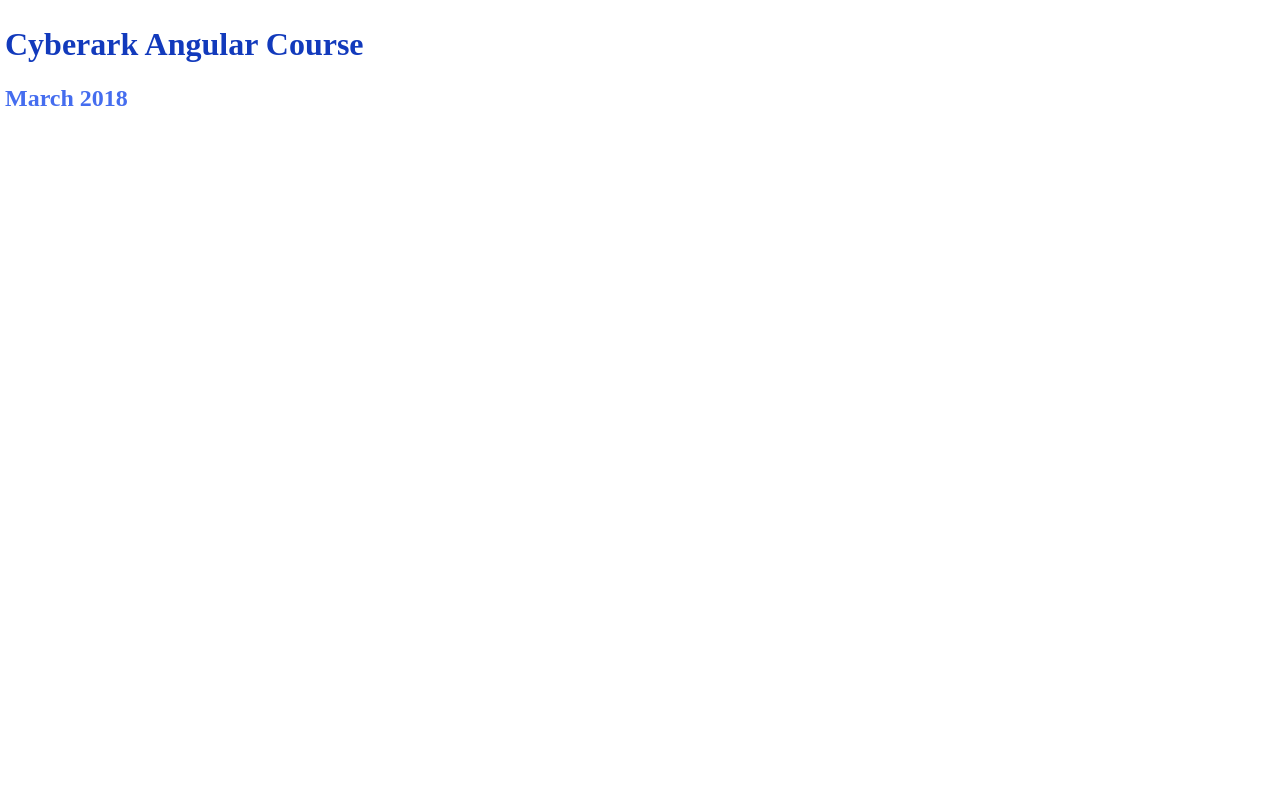
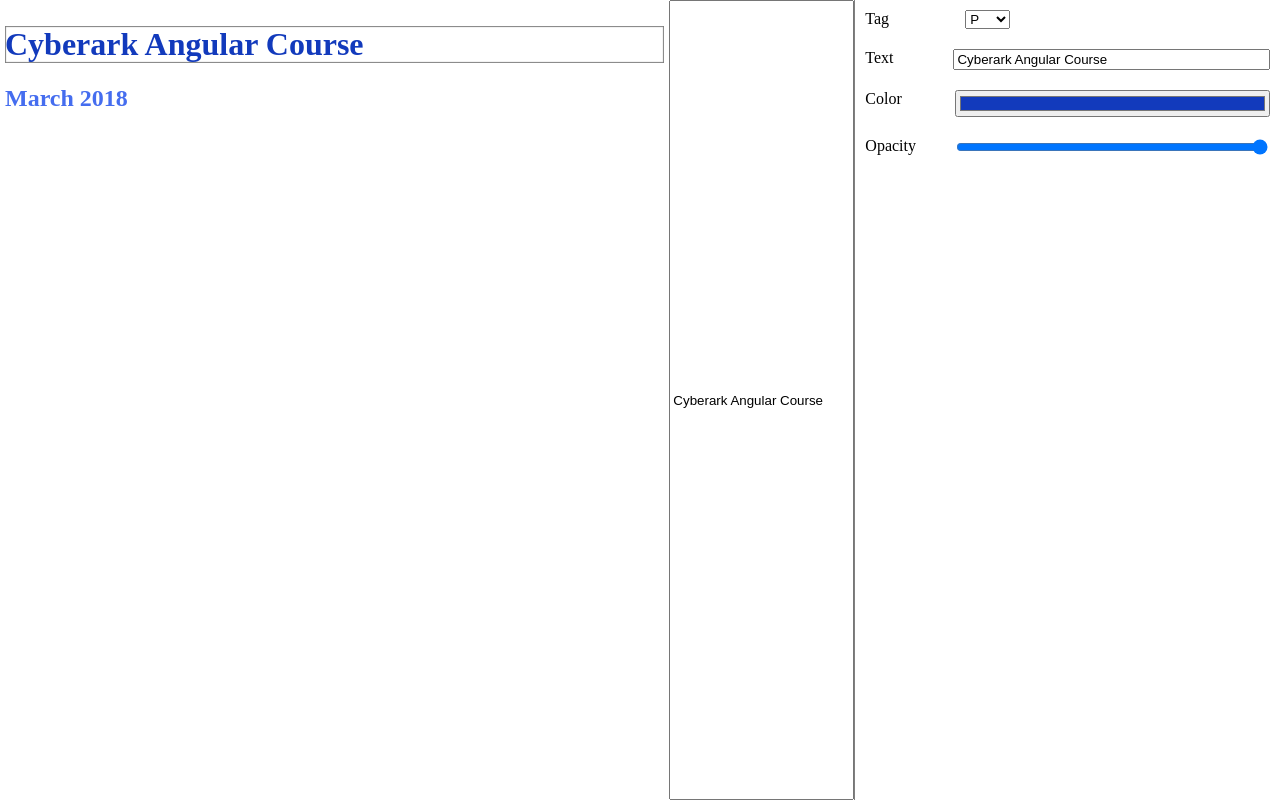
Before and after one commit to demo-projects/cyberark-mar-2018, an Angular app: page / in a window 1280 px wide. Built offline with nearby package versions, Linux system fonts and the light colour scheme.

Commit message:
Now you know change detection

```diff
--- a/src/app/app.component.ts
+++ b/src/app/app.component.ts
@@ -30,6 +30,7 @@
           </ng-container>
         </div>
       </div>
+      <input #inputTag [value]="elements[selectedElementIndex].text" (input)="setProperties({ text: inputTag.value })"/>
       <ca-properties-panel
         *ngIf="selectedElementIndex !== null"
         [properties]="elements[selectedElementIndex]"
@@ -45,7 +46,7 @@
   ]
 })
 export class AppComponent {
-  selectedElementIndex = null;
+  selectedElementIndex = 0;
   elements: ElementProperties[] = [
     {
       tag: 'h1',
--- a/src/app/properties-panel/properties-panel.component.ts
+++ b/src/app/properties-panel/properties-panel.component.ts
@@ -1,8 +1,9 @@
-import { Component, OnInit, Input, Output, EventEmitter } from '@angular/core';
+import { Component, OnInit, Input, Output, EventEmitter, ChangeDetectionStrategy, NgZone, ChangeDetectorRef } from '@angular/core';
 import { ElementProperties } from '../types/element-properties.types';
 
 @Component({
   selector: 'ca-properties-panel',
+  // changeDetection: ChangeDetectionStrategy.OnPush,
   template: `
   <div class="properties">
     <ca-field label="Tag">
@@ -19,7 +20,7 @@
         placeholder="Please enter text..."
         #textInput
         [value]="properties.text"
-        (change)="changeProperties.emit({ text: textInput.value })"
+        (input)="changeProperties.emit({ text: textInput.value })"
       />
     </ca-field>
     <ca-field label="Color">
@@ -53,9 +54,27 @@
 export class PropertiesPanelComponent implements OnInit {
   @Input() properties: ElementProperties;
   @Output() changeProperties = new EventEmitter<ElementProperties>();
+  counter = 0;
+  tags = ['h1', 'h2', 'p', 'div'];
+  constructor() {
+  }
+  // constructor(ngZone: NgZone, changeDetectorRef: ChangeDetectorRef) {
+  //   ngZone.runOutsideAngular(() => {
+  //     setInterval(() => {
+  //       this.counter++;
+  //       if (this.counter % 10 === 0) {
+  //         changeDetectorRef.detectChanges();
+  //       }
+  //     }, 100);
+  //   });
+  // }
 
-  tags = ['h1', 'h2', 'p', 'div'];
-  constructor() {}
+  ngOnInit() {
 
-  ngOnInit() {}
+  }
+
+  // currentTime() {
+  //   console.count('change detection');
+  //   return 'moshe';
+  // }
 }
```
Also changed, not shown: 2 other files (tests, documents, lock files or other folders).
